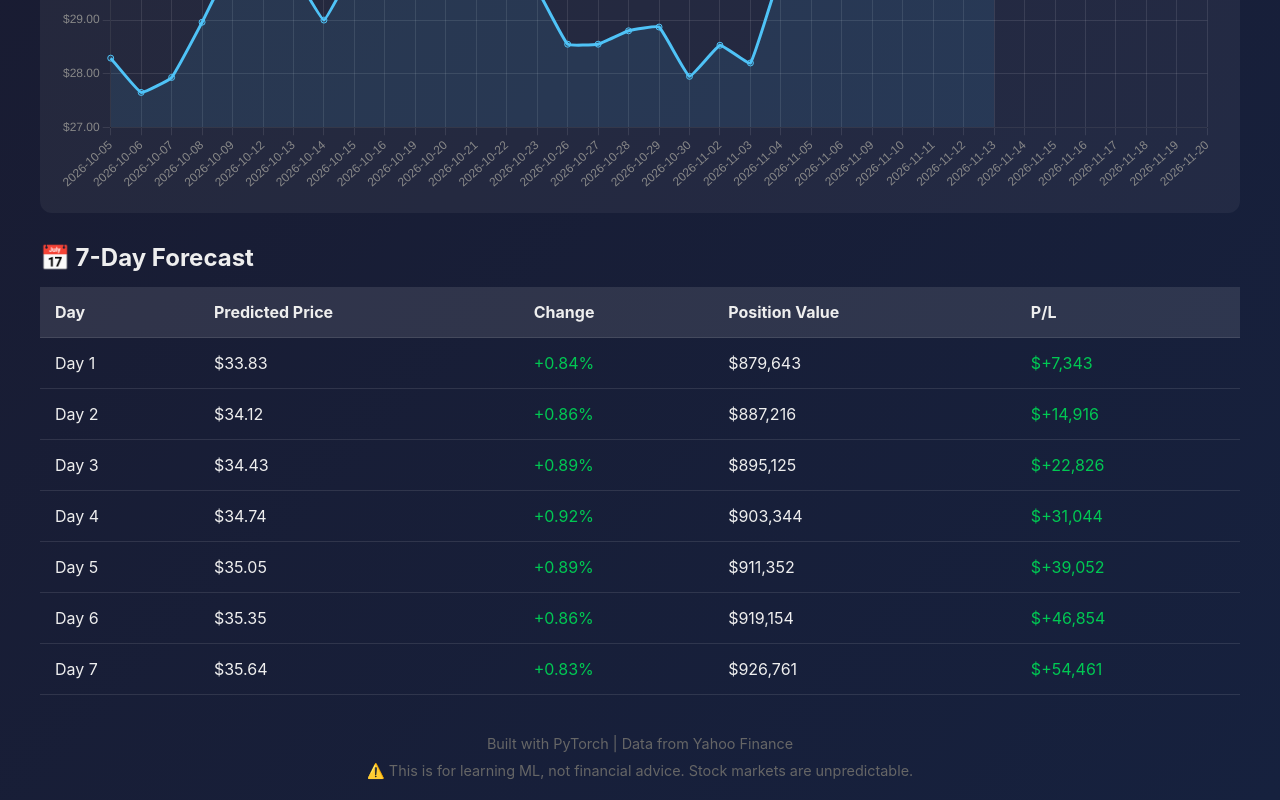
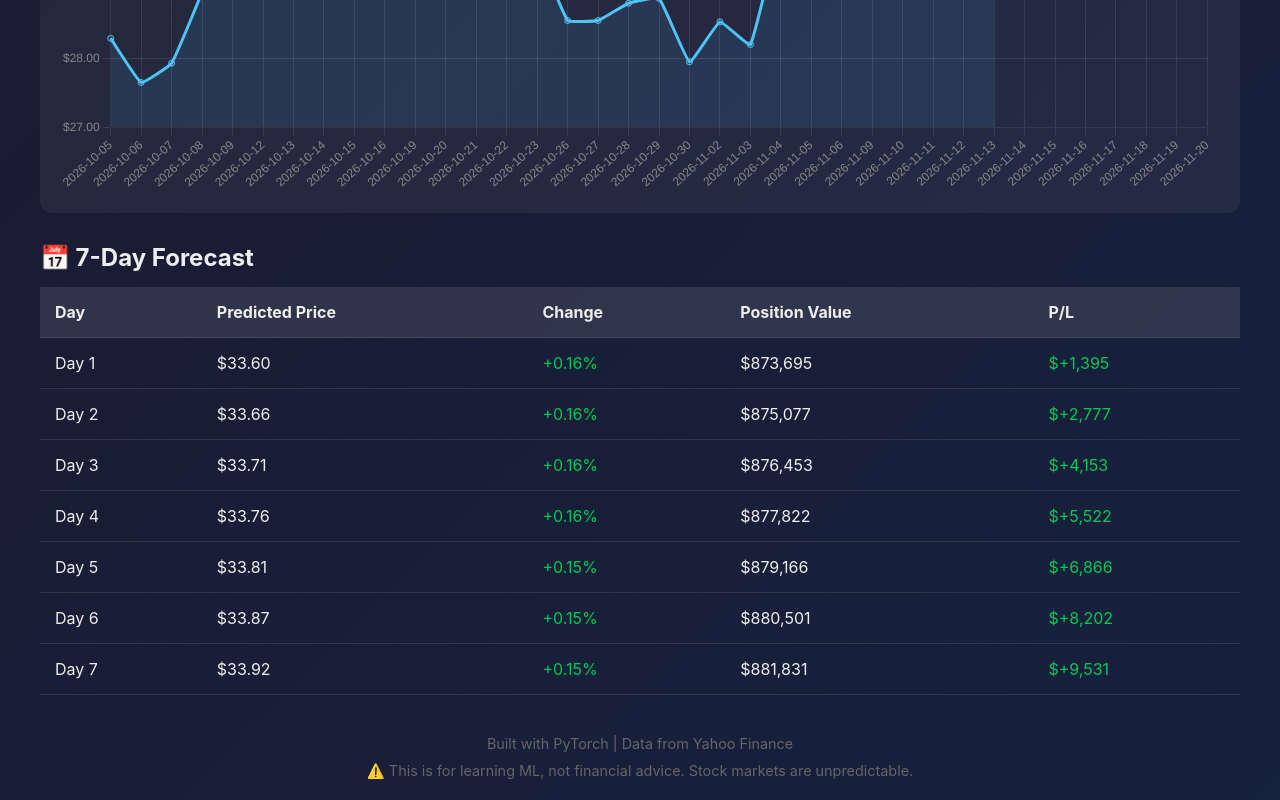
Before and after one commit to kuanhuang1-code/stock-predictor, a plain HTML site: page index.html in a window 1280 px wide. Shown: the part 784-1584 px from the top of the page. Drawn offline with nearby package versions, Linux system fonts and the light colour scheme.

Commit message:
deploy: 9610ca1d228b525a2efcd73acfb8f328f577ceab

```diff
--- a/index.html
+++ b/index.html
@@ -48,7 +48,7 @@
     <div class="container">
         <h1>📈 CHYM Stock Predictor</h1>
         <p class="subtitle">LSTM + Attention Model | Your Position: 26,000 shares</p>
-        <p class="update-time">Last updated: 2026-11-14 18:59 UTC</p>
+        <p class="update-time">Last updated: 2026-11-15 19:39 UTC</p>
 
         <div class="stats">
             <div class="stat-card">
@@ -61,16 +61,16 @@
             </div>
             <div class="stat-card">
                 <div class="stat-label">Best Predicted</div>
-                <div class="stat-value">$35.64</div>
+                <div class="stat-value">$33.92</div>
             </div>
             <div class="stat-card">
                 <div class="stat-label">Potential P/L</div>
-                <div class="stat-value positive">$+54,461</div>
+                <div class="stat-value positive">$+9,531</div>
             </div>
         </div>
 
         <div class="recommendation positive">
-            🎯 Best Sell Day: Day 7 @ $35.64 → Profit: $+54,461
+            🎯 Best Sell Day: Day 7 @ $33.92 → Profit: $+9,531
         </div>
 
         <div class="chart-container">
@@ -92,52 +92,52 @@
 
         <tr>
             <td>Day 1</td>
-            <td>$33.83</td>
-            <td class="positive">+0.84%</td>
-            <td>$879,643</td>
-            <td class="positive">$+7,343</td>
+            <td>$33.60</td>
+            <td class="positive">+0.16%</td>
+            <td>$873,695</td>
+            <td class="positive">$+1,395</td>
         </tr>
         <tr>
             <td>Day 2</td>
-            <td>$34.12</td>
-            <td class="positive">+0.86%</td>
-            <td>$887,216</td>
-            <td class="positive">$+14,916</td>
+            <td>$33.66</td>
+            <td class="positive">+0.16%</td>
+            <td>$875,077</td>
+            <td class="positive">$+2,777</td>
         </tr>
         <tr>
             <td>Day 3</td>
-            <td>$34.43</td>
-            <td class="positive">+0.89%</td>
-            <td>$895,125</td>
-            <td class="positive">$+22,826</td>
+            <td>$33.71</td>
+            <td class="positive">+0.16%</td>
+            <td>$876,453</td>
+            <td class="positive">$+4,153</td>
         </tr>
         <tr>
             <td>Day 4</td>
-            <td>$34.74</td>
-            <td class="positive">+0.92%</td>
-            <td>$903,344</td>
-            <td class="positive">$+31,044</td>
+            <td>$33.76</td>
+            <td class="positive">+0.16%</td>
+            <td>$877,822</td>
+            <td class="positive">$+5,522</td>
         </tr>
         <tr>
             <td>Day 5</td>
-            <td>$35.05</td>
-            <td class="positive">+0.89%</td>
-            <td>$911,352</td>
-            <td class="positive">$+39,052</td>
+            <td>$33.81</td>
+            <td class="positive">+0.15%</td>
+            <td>$879,166</td>
+            <td class="positive">$+6,866</td>
         </tr>
         <tr>
             <td>Day 6</td>
-            <td>$35.35</td>
-            <td class="positive">+0.86%</td>
-            <td>$919,154</td>
-            <td class="positive">$+46,854</td>
+            <td>$33.87</td>
+            <td class="positive">+0.15%</td>
+            <td>$880,501</td>
+            <td class="positive">$+8,202</td>
         </tr>
         <tr>
             <td>Day 7</td>
-            <td>$35.64</td>
-            <td class="positive">+0.83%</td>
-            <td>$926,761</td>
-            <td class="positive">$+54,461</td>
+            <td>$33.92</td>
+            <td class="positive">+0.15%</td>
+            <td>$881,831</td>
+            <td class="positive">$+9,531</td>
         </tr>
             </tbody>
         </table>
@@ -163,7 +163,7 @@
                     tension: 0.1
                 }, {
                     label: 'Predicted Price',
-                    data: [null, null, null, null, null, null, null, null, null, null, null, null, null, null, null, null, null, null, null, null, null, null, null, null, null, null, null, null, null, 33.54999923706055, 33.832412642197895, 34.123696604052036, 34.42790365915554, 34.74400879334273, 35.052001155836166, 35.352064598979275, 35.64467001346236],
+                    data: [null, null, null, null, null, null, null, null, null, null, null, null, null, null, null, null, null, null, null, null, null, null, null, null, null, null, null, null, null, 33.54999923706055, 33.60363490049761, 33.65679073199101, 33.70971744538513, 33.76236773147695, 33.814091035052606, 33.865441858986316, 33.91656208147254],
                     borderColor: '#ff7043',
                     borderDash: [5, 5],
                     pointBackgroundColor: '#ff7043',
```
